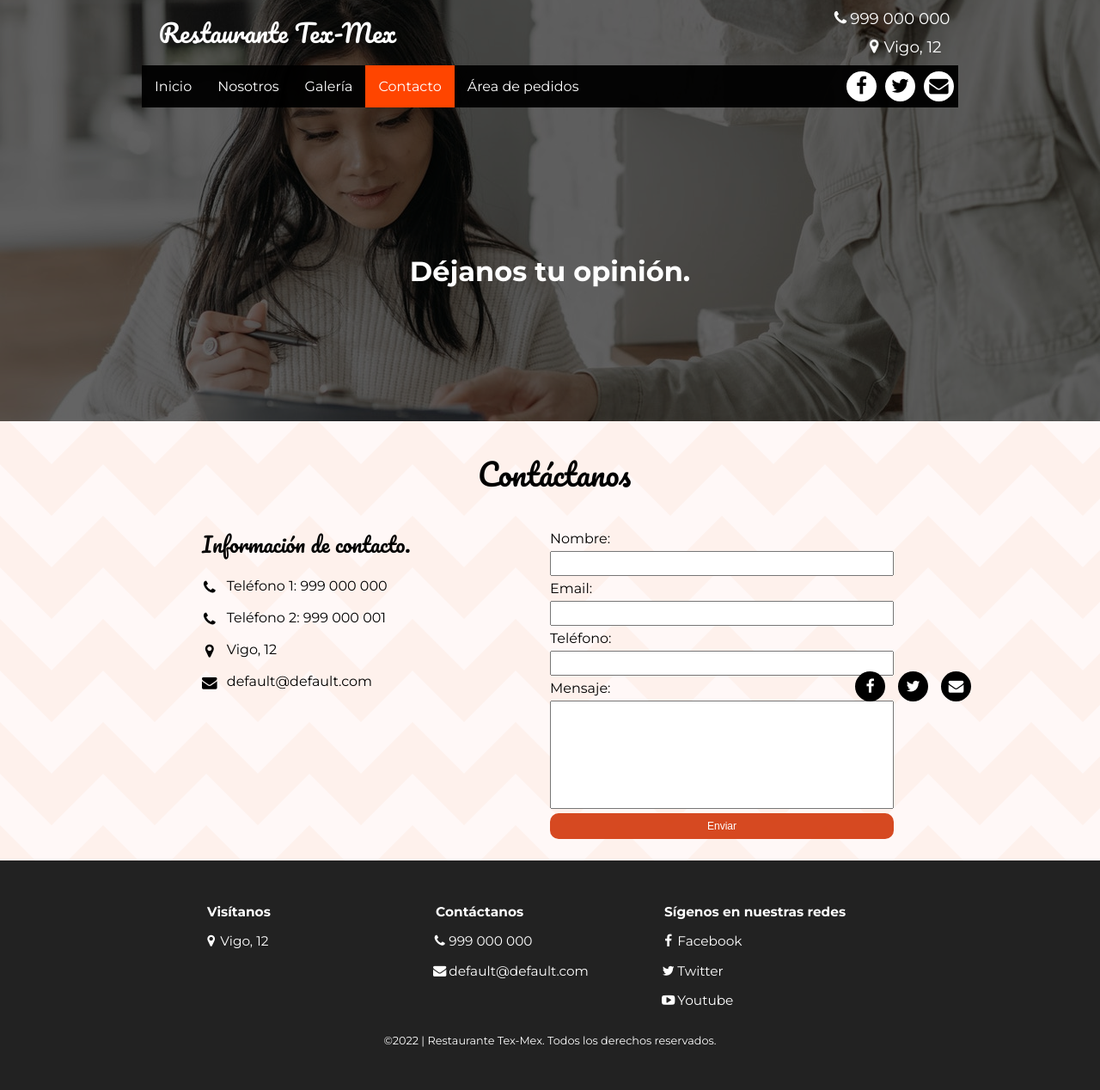
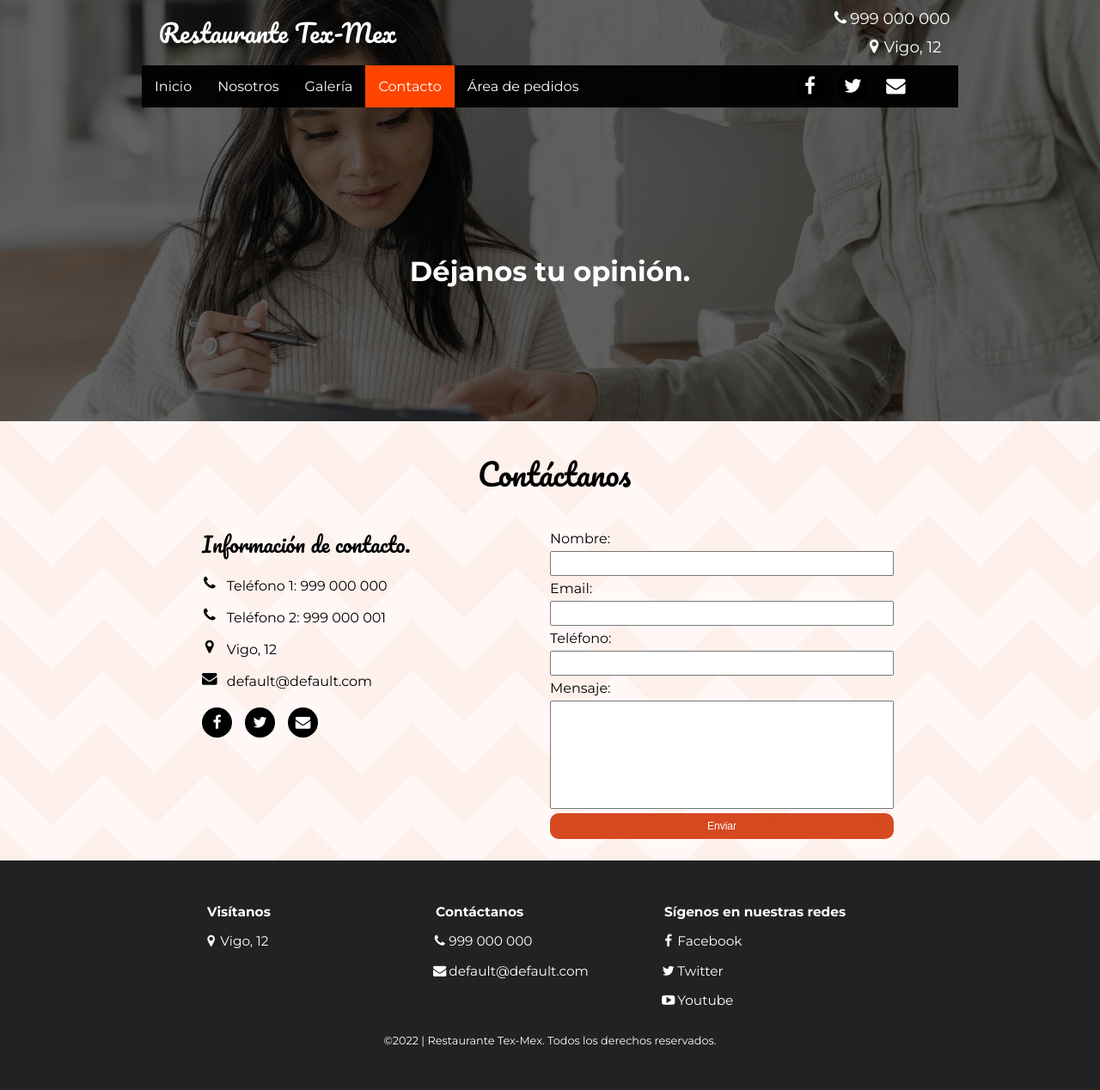
Before and after one commit to acorbacho/Proyecto_Web_Restaurante_Tex-Mex, a PHP site: page /contact.html in a window 1280 px wide. Shown: the whole page at 86% size. Run offline with PHP 8.4, Linux system fonts and the light colour scheme.

Commit message:
social-icon hotfix

```diff
--- a/src/styles/contact.css
+++ b/src/styles/contact.css
@@ -20,16 +20,14 @@
 .contact-information [class*="icon-"] {
   font-size: 1.1em;
   margin-right: 7px;
-  position: relative;
   top: 5px;
 }
 
-.contact-information .social-icon {
+.social-icon {
   justify-content: flex-start;
-  margin-bottom: 10px;
 }
 
-.contact-information .social-icon [class*="icon-"] {
+.social-icon [class*="icon-"] {
   background: black;
   color: white;
   margin-left: 0;
--- a/src/styles/style.css
+++ b/src/styles/style.css
@@ -496,7 +496,7 @@ h6 {
     padding-bottom: 50px;
   }
 
-  .social-icon {
+  .main-nav .social-icon {
     bottom: 47px;
     left: 760px;
     width: 20%;
@@ -521,7 +521,7 @@ h6 {
     height: 300px;
   }
 
-  .social-icon {
+  .main-nav .social-icon {
     left: 1120px;
   }
 }
```
